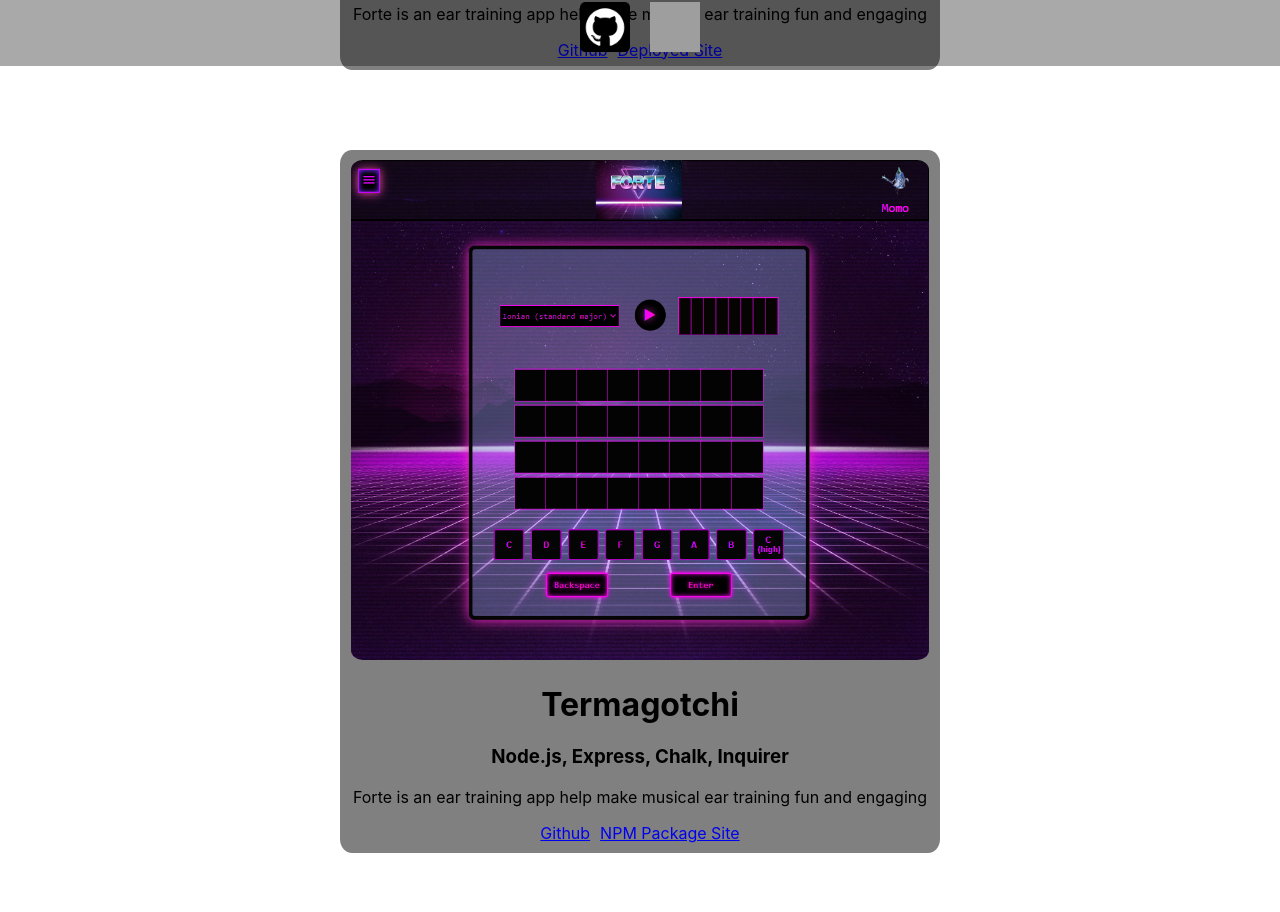
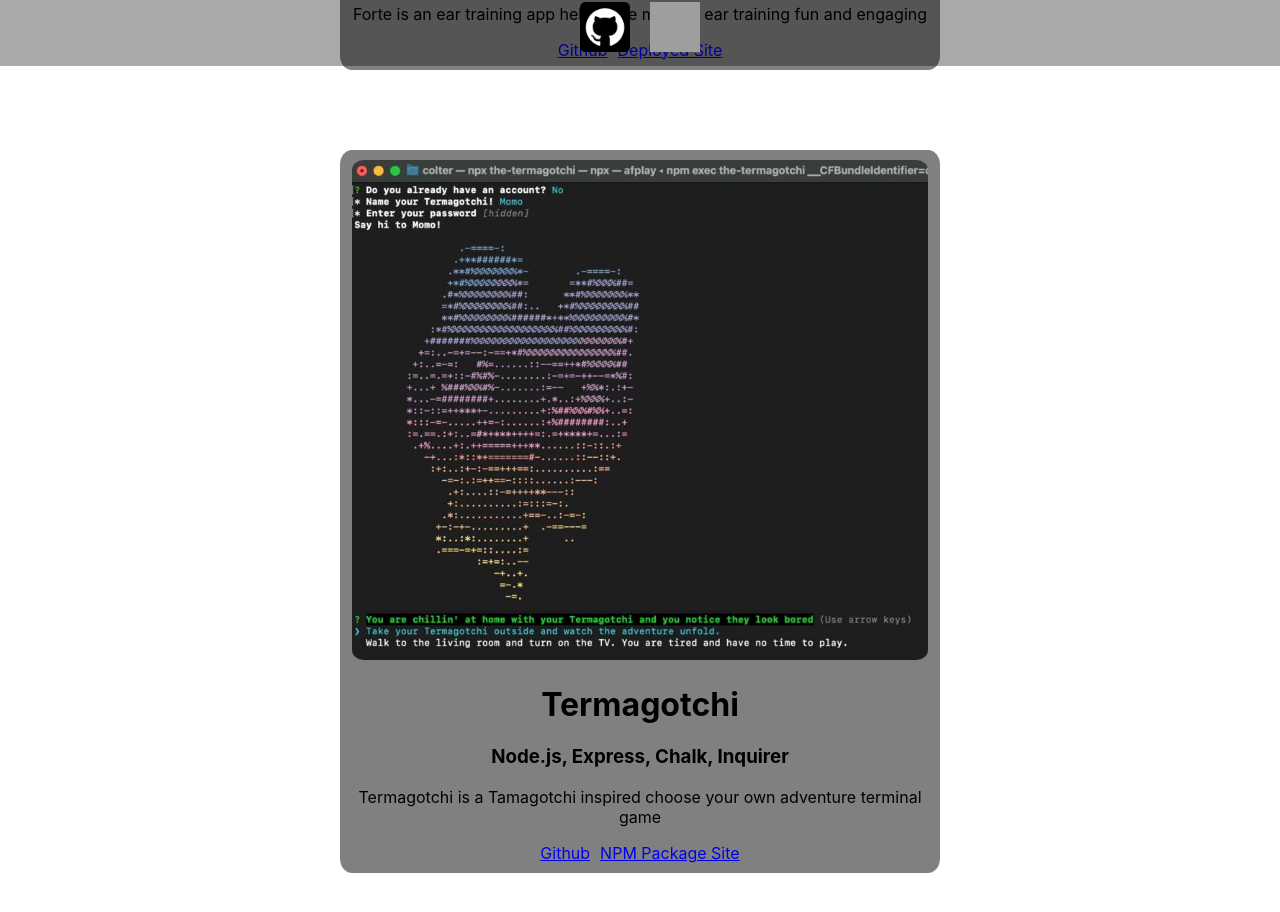
Before and after one commit to Jmart5564/react-portfolio-site, a React (Create React App) app: page /projects in a window 1280 px wide. Shown: the part 734-1646 px from the top of the page. Built offline with nearby package versions, Linux system fonts and the light colour scheme; grey boxes are pictures that could not be loaded.

Commit message:
added image to project div

```diff
--- a/src/views/Projects/Projects.js
+++ b/src/views/Projects/Projects.js
@@ -13,10 +13,10 @@ export default function Projects() {
         <a href="https://forte-ear-trainer.netlify.app/">Deployed Site</a>
       </ProjectDiv>
       <ProjectDiv>
-        <img src={`${process.env.PUBLIC_URL}/images/Forte.png`}></img>
+        <img src={`${process.env.PUBLIC_URL}/images/termagotchi.jpeg`}></img>
         <h1>Termagotchi</h1>
         <h3>Node.js, Express, Chalk, Inquirer</h3>
-        <p>Forte is an ear training app help make musical ear training fun and engaging</p>
+        <p>Termagotchi is a Tamagotchi inspired choose your own adventure terminal game</p>
         <a href="https://github.com/jenna-graham/Termagotchi">Github</a>
         <a href="https://www.npmjs.com/package/the-termagotchi">NPM Package Site</a>
       </ProjectDiv>
```
Also changed, not shown: public/images/termagotchi.jpeg (added).
